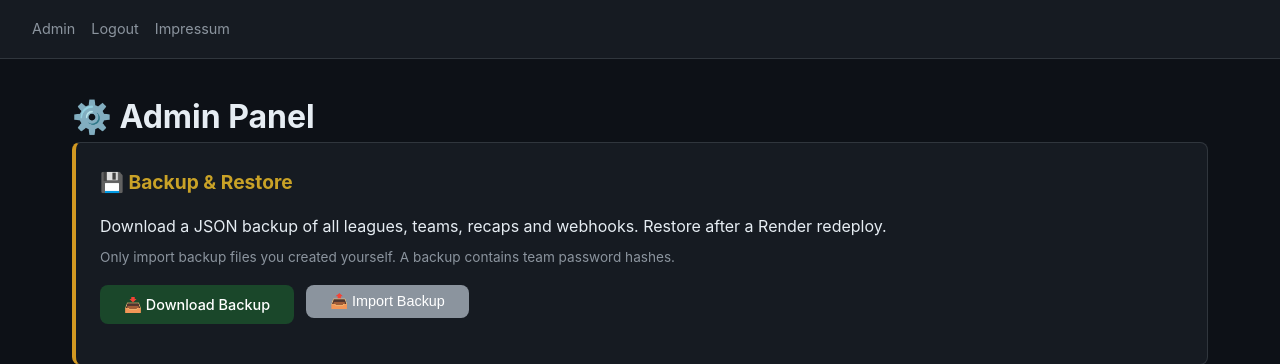
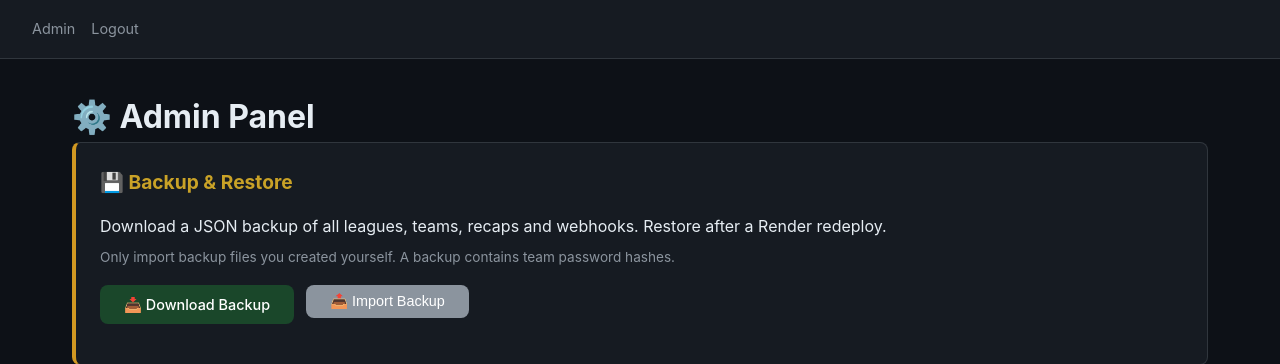
Before and after one commit to AlSchLE/ligafunk, a Flask app: page /admin in a window 1280 px wide. Shown: the top 364 px of the page. Run offline with Flask 3, Linux system fonts and the light colour scheme; the visitor is signed in with stand-in values (Sample User, id 1); data that the repository does not hold is empty.

Commit message:
ui: move Impressum link to footer only

```diff
--- a/templates/base.html
+++ b/templates/base.html
@@ -26,7 +26,6 @@
       {% else %}
         <a href="{{ url_for('admin') }}">Admin</a>
       {% endif %}
-      <a href="{{ url_for('impressum') }}">Impressum</a>
     </div>
   </nav>
 
```
